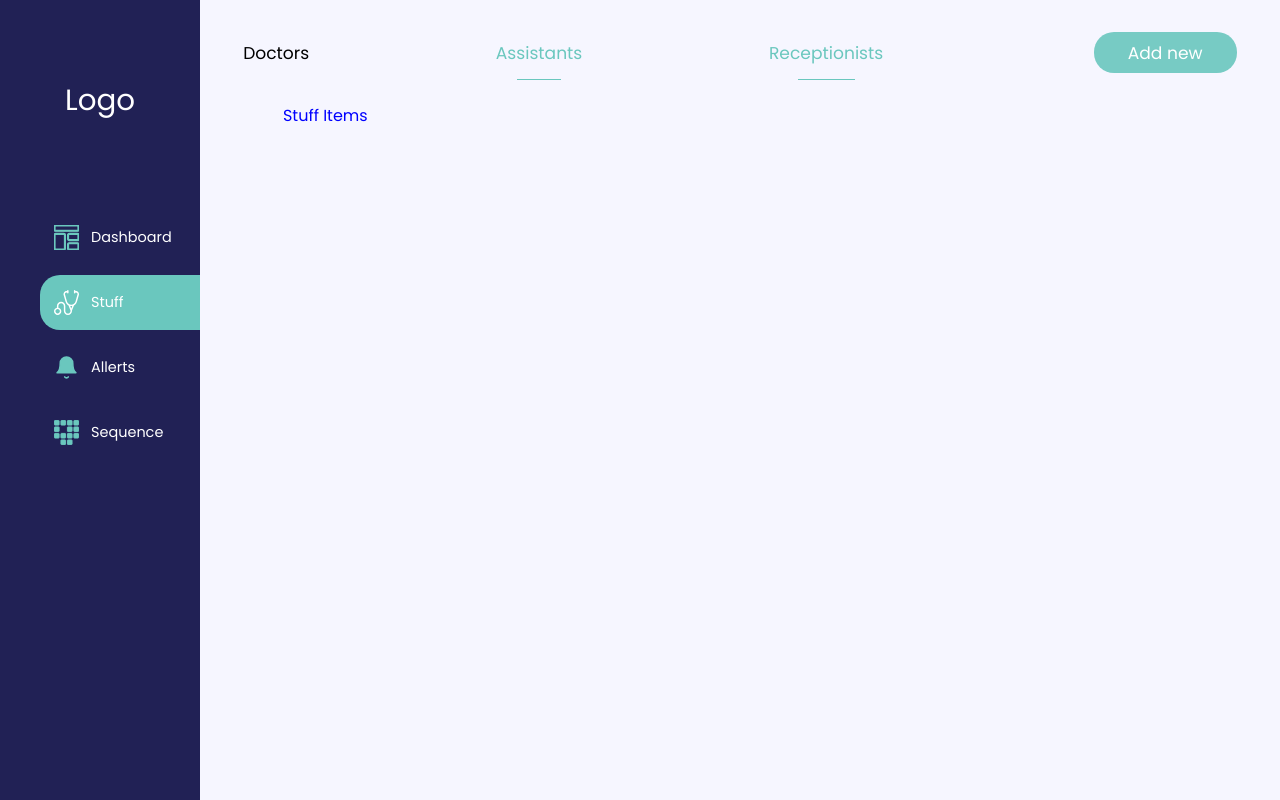
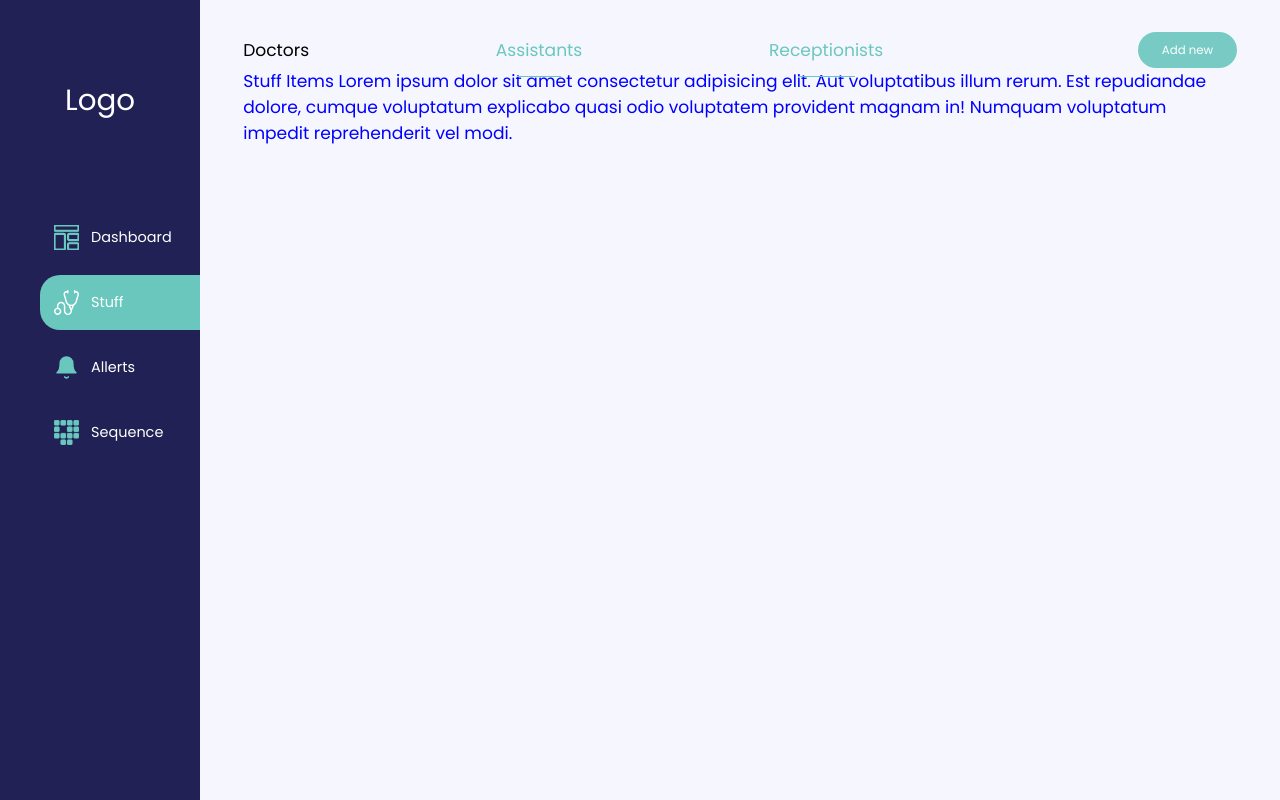
Before and after one commit to Slavik-Da/HOAPITAL-REACT-APP-WEB, a React app: page /stuff in a window 1280 px wide. Built offline with nearby package versions, Linux system fonts and the light colour scheme.

Commit message:
StuffPage css refactoring(include adaptiveFont)

```diff
--- a/src/pages/Stuff/components/StuffItems/StuffItems.tsx
+++ b/src/pages/Stuff/components/StuffItems/StuffItems.tsx
@@ -2,8 +2,8 @@ import React from "react";
 
 export const StuffItems = () => {
     return (
-        <div className='page-stuff stuff-items'>
-            Stuff Items
+        <div className='stuff-items'>
+            Stuff Items Lorem ipsum dolor sit amet consectetur adipisicing elit. Aut voluptatibus illum rerum. Est repudiandae dolore, cumque voluptatum explicabo quasi odio voluptatem provident magnam in! Numquam voluptatum impedit reprehenderit vel modi.
         </div>
     )
 }
--- a/src/pages/Stuff/scss/Stuff.scss
+++ b/src/pages/Stuff/scss/Stuff.scss
@@ -2,6 +2,7 @@
     min-height: 100% ;
     padding: 3% 4%;
     padding-bottom: 0;
+    @include adaptiv-font(18, 10);
 
     .pannel-header-line{
         display: flex;
@@ -11,7 +12,6 @@
         &__add-new-btn{
             line-height: 24px;
             padding: .5em 2em;
-            @include adaptiv-font(18, 10)
         }
 
         .tab-line {
@@ -19,7 +19,6 @@
             justify-content: space-between;
             width: 40%;
             min-width: 50vw;
-            @include adaptiv-font(18, 10);
 
             &__active {
                 color:$greenDarkenDecorated;
@@ -38,6 +37,6 @@
     }
 
     .stuff-items {
-        color: blue
+        color: blue;
     }
 }
```
